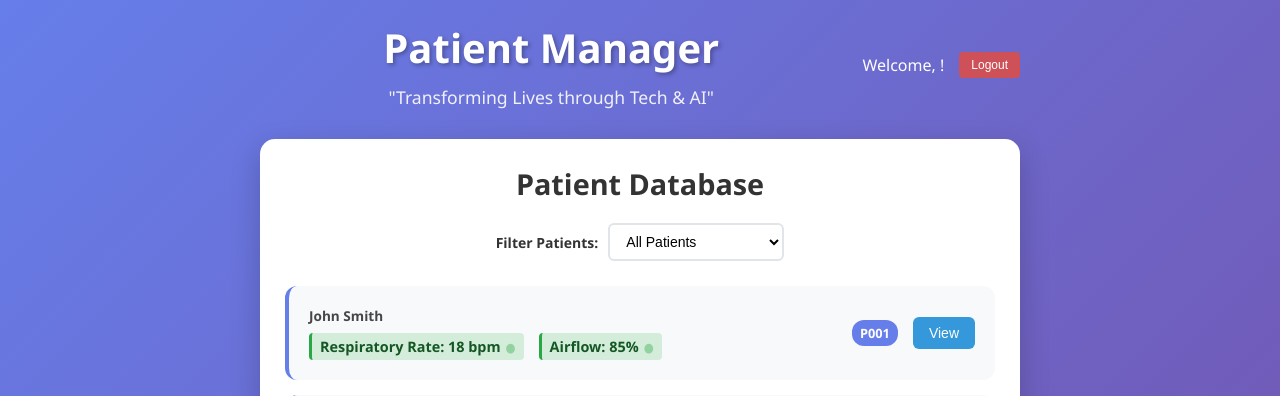
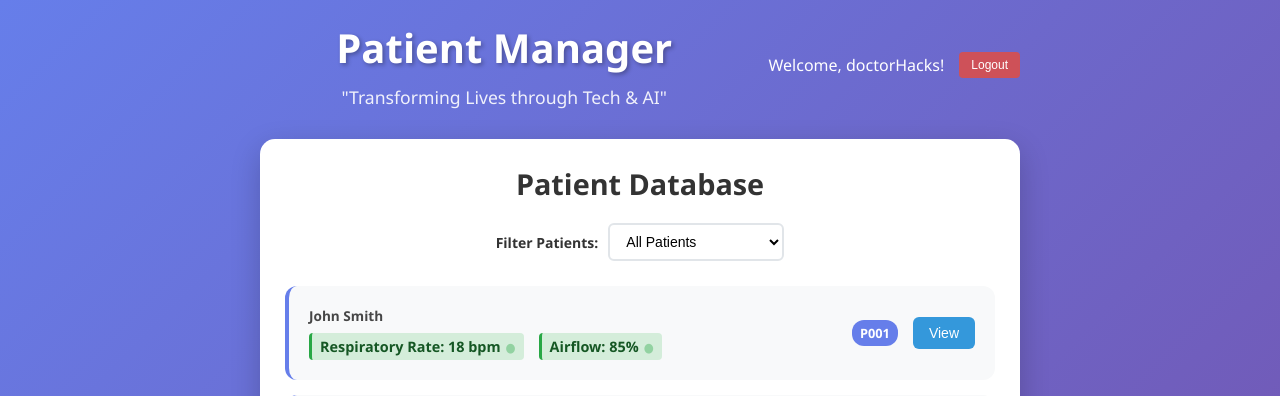
Before and after one commit to RaphaelXVII/Agent-Powered-Patient-Moniter, a Flask app: page /patients in a window 1280 px wide. Shown: the top 396 px of the page. Run offline with Flask 3, Linux system fonts and the light colour scheme.

Commit message:
Add files via upload

```diff
--- a/ShellHacksFrontEnd/static/js/app.js
+++ b/ShellHacksFrontEnd/static/js/app.js
@@ -11,6 +11,14 @@ let isNotificationShowing = false;
 document.addEventListener('DOMContentLoaded', function() {
     // Check if we're on the patients page
     if (window.location.pathname === '/patients') {
+        // Set the username in the welcome message
+        const currentUserSpan = document.getElementById('current-user');
+        if (currentUserSpan) {
+            // Get username from localStorage or use default
+            const storedUsername = localStorage.getItem('currentUsername') || 'doctorHacks';
+            currentUserSpan.textContent = storedUsername;
+        }
+
         loadPatients();
         setupPatientEventListeners();
         startAirflowUpdates();
@@ -31,17 +39,21 @@ function handleLogin() {
     }
 
     // Simple demo login
-    if (username === 'admin' && password === 'password') {
+    if (username === 'doctorHacks' && password === 'shellhacks2025') {
         currentUser = username;
+        // Store username in localStorage
+        localStorage.setItem('currentUsername', username);
         // Redirect to patients page instead of showing alert
         window.location.href = '/patients';
     } else {
-        alert('Invalid username or password. Try: admin/password');
+        alert('Invalid username or password. Try: doctorHacks/shellhacks2025');
     }
 }
 
 function handleLogout() {
     currentUser = null;
+    // Clear stored username
+    localStorage.removeItem('currentUsername');
     // Redirect back to login page
     window.location.href = '/';
 }
--- a/ShellHacksFrontEnd/templates/index.html
+++ b/ShellHacksFrontEnd/templates/index.html
@@ -49,12 +49,12 @@ function handleLogin() {
     }
 
     // Simple demo login
-    if (username === 'admin' && password === 'password') {
+    if (username === 'doctorHacks' && password === 'shellhacks2025') {
         currentUser = username;
         // Redirect to patients page
         window.location.href = '/patients';
     } else {
-        alert('Invalid username or password. Try: admin/password');
+        alert('Invalid username or password. Try: doctorHacks/shellhacks2025');
     }
 }
 
```
Also changed, not shown: ShellHacksFrontEnd/patients.db.
